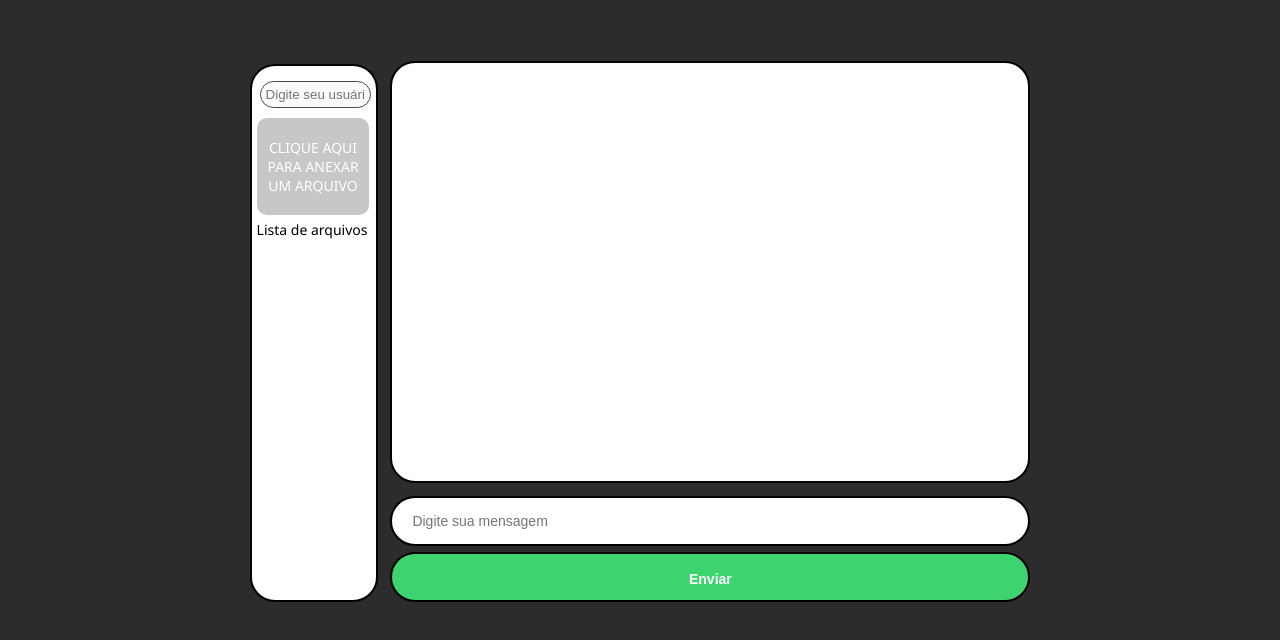
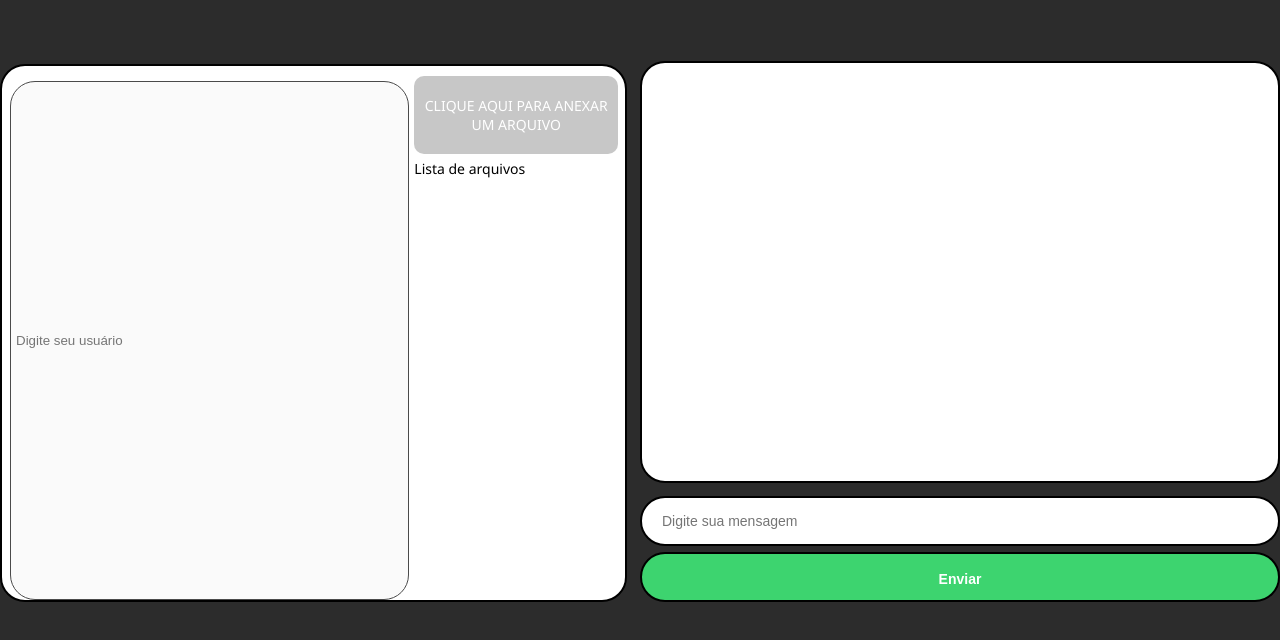
Before and after one commit to FelipeFidalgo19/chat_time, a website: page public/chat.html in a window 1280 px wide. Drawn offline with nearby package versions, Linux system fonts and the light colour scheme; no server answers.

Commit message:
modioficacao

```diff
--- a/public/css/styles.css
+++ b/public/css/styles.css
@@ -15,6 +15,14 @@ html, body {
     display: flex;
     justify-content: center;
   }
+
+  .container .menu{
+    width: 100%;
+    height: auto;
+    display: flex;
+    justify-content: center;
+  }
+
   .file-input, .files-list{
     margin: 5px;
   }
```
